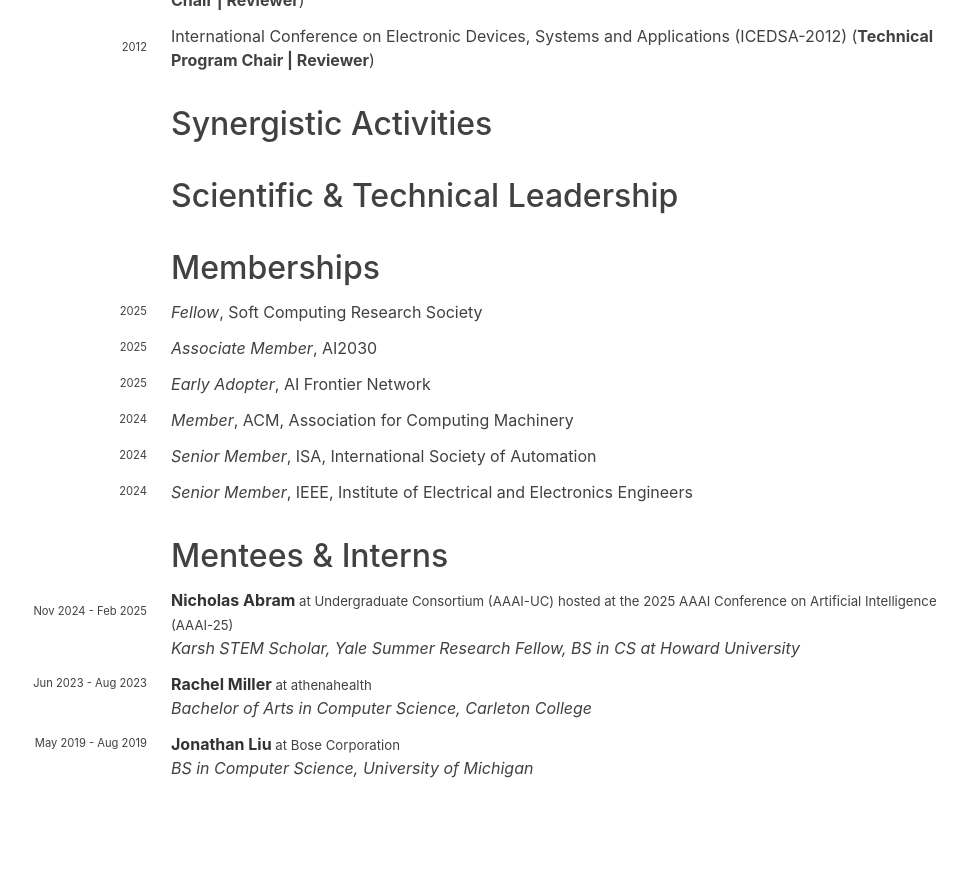
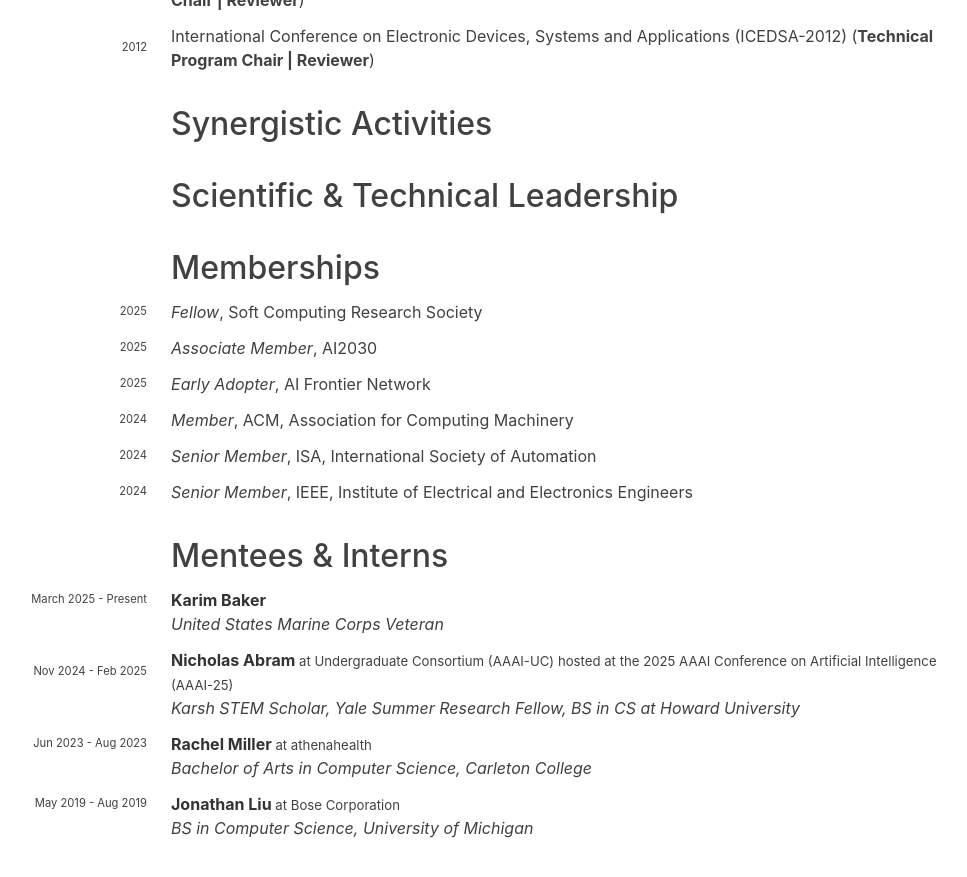
Before and after one commit to hariharanragothaman/hariharanragothaman.github.io, a Jekyll site: the page built from cv.md, in a window 1280 px wide and 900 px high, scrolled down 7147 px. Shown: the top 877 px of the window, without its empty margins (161-1128 px from the left). Built offline with Jekyll 4.4.1, drawn with Linux system fonts in a browser that asks for light colours; nearby versions of some CDN libraries; some web fonts are replaced; before the commit the page ends 7987 px from its top, so only the background shows below that.

Commit message:
Polishes and Updates

```diff
--- a/_data/mentoring.yaml
+++ b/_data/mentoring.yaml
@@ -1,3 +1,9 @@
+- name: Karim Baker
+  intern:
+  year: "March 2025 - Present"
+  degree: "United States Marine Corps Veteran"
+  url: https://www.linkedin.com/in/karimbaker/
+
 - name: Nicholas Abram
   intern: Undergraduate Consortium (AAAI-UC) hosted at the 2025 AAAI Conference on Artificial Intelligence (AAAI-25)
   year: "Nov 2024 - Feb 2025"
--- a/cv.md
+++ b/cv.md
@@ -113,7 +113,6 @@
 {% include cv/talk.html talk=title %}
 {% endfor %}
 
-
 {% assign talktitles = site.data.university_lectures | group_by:"title" %}
 {% for title in talktitles %}
 {% include cv/university_lectures.html talk=title %}
```
